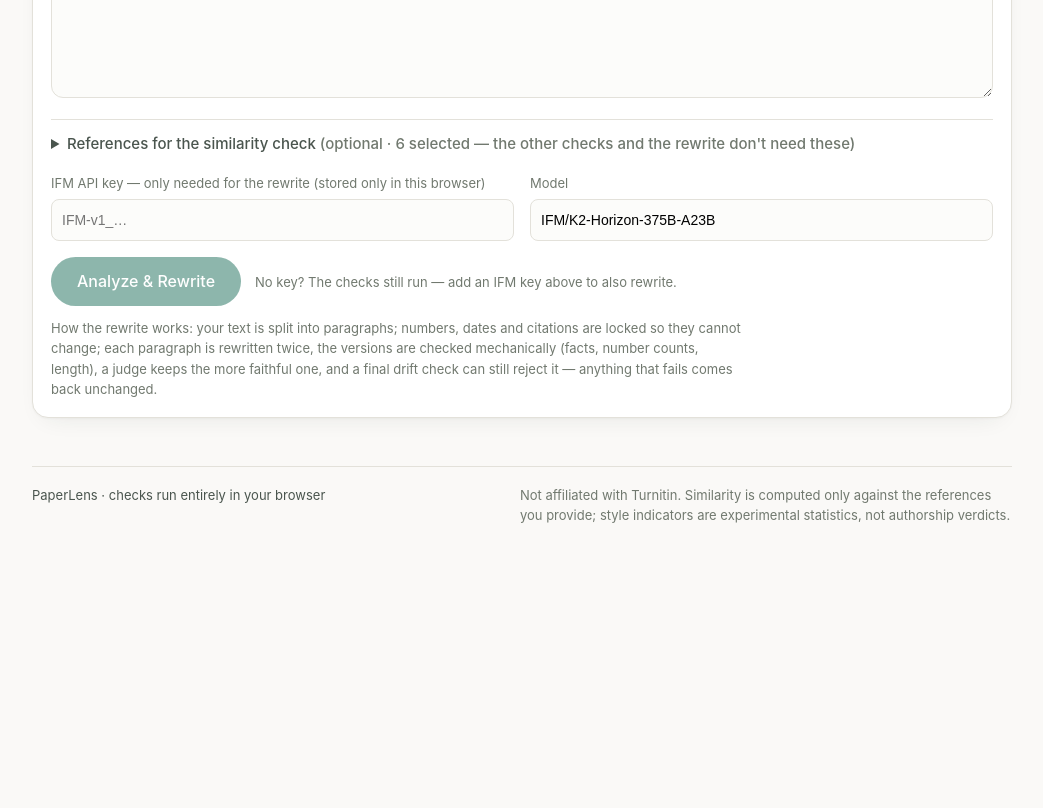
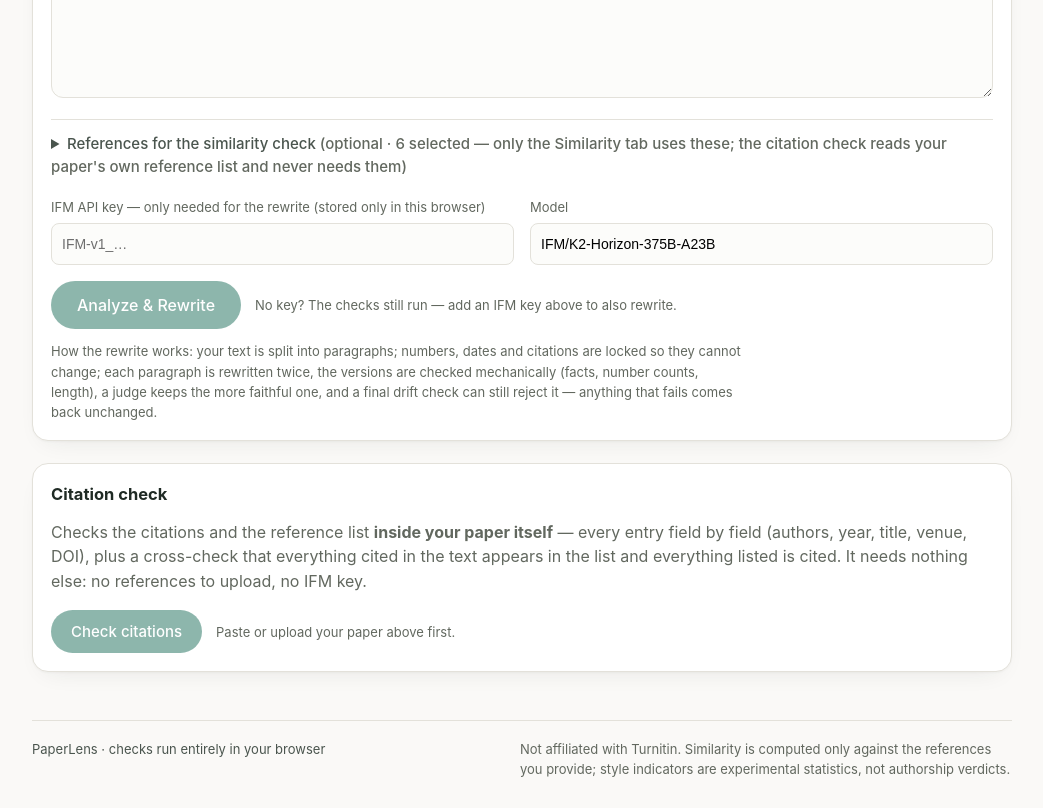
Before and after one commit to rajeevranjanpandey/paperlens, a React (Vite) app: page / in a window 1280 px wide. Shown: the part 740-1548 px from the top of the page, without its empty margins (118-1161 px from the left). Before the commit the page ends 1293 px from the top, so only its background shows below. Built offline with nearby package versions, Linux system fonts and the light colour scheme; a web font is replaced by a local one.

Commit message:
Standalone Citation check section on main page (no references needed); contrast/clipping fixes

```diff
--- a/src/App.tsx
+++ b/src/App.tsx
@@ -60,6 +60,17 @@ export default function App() {
   const [rwConfirm, setRwConfirm] = useState(false);
   const [rwEstimate, setRwEstimate] = useState<{ blocks: number; paragraphs: number; approxCalls: number } | null>(null);
   const rwAbort = useRef<AbortController | null>(null);
+
+  // Standalone citation check: a first-class section on the main page, not
+  // buried inside the post-analysis report. It reads the reference list
+  // inside the paper itself - no similarity references, no IFM key.
+  const [citText, setCitText] = useState<string | null>(null);
+  const citSection = useRef<HTMLElement | null>(null);
+  const runCitationCheck = () => {
+    if (!text.trim()) return;
+    setCitText(text);
+    requestAnimationFrame(() => citSection.current?.scrollIntoView({ behavior: "smooth", block: "start" }));
+  };
 
   const activeRefs = useMemo(() => refs.filter((r) => r.builtin === useSamples || !r.builtin), [refs, useSamples]);
 
@@ -303,7 +314,7 @@ export default function App() {
           )}
           <details className="refs">
             <summary>
-              References for the similarity check <span className="muted">(optional · {activeRefs.length} selected — the other checks and the rewrite don't need these)</span>
+              References for the similarity check <span className="muted">(optional · {activeRefs.length} selected — only the Similarity tab uses these; the citation check reads your paper's own reference list and never needs them)</span>
             </summary>
             <div className="refs-body">
               <label className="check">
@@ -384,6 +395,25 @@ export default function App() {
             </div>
           )}
           {fileNote && <p className={`file-note ${/Could not|no text|scan|not supported|zip/i.test(fileNote) ? "bad" : ""}`} role="status">{fileNote}</p>}
+        </section>
+
+        <section className="citcheck card" aria-labelledby="citcheck-title" ref={citSection}>
+          <div className="hz-panel-head">
+            <span id="citcheck-title" className="hz-panel-title">Citation check</span>
+          </div>
+          <p className="muted">
+            Checks the citations and the reference list <strong>inside your paper itself</strong> — every entry field by field (authors, year, title,
+            venue, DOI), plus a cross-check that everything cited in the text appears in the list and everything listed is cited. It needs nothing
+            else: no references to upload, no IFM key.
+          </p>
+          <div className="run-row">
+            <button type="button" className="btn-primary" onClick={runCitationCheck} disabled={!text.trim() || busy}>
+              Check citations
+            </button>
+            {!text.trim() && <span className="muted small">Paste or upload your paper above first.</span>}
+            {citText != null && citText !== text && <span className="muted small">Your paper changed since this check — run it again to refresh the results.</span>}
+          </div>
+          {citText != null && <Citations text={citText} />}
         </section>
 
         {(rwBusy || rwResult || rwError) && (
@@ -815,7 +845,7 @@ function Citations({ text }: { text: string }) {
 
       {!r.hasReferenceSection ? (
         <p className="empty">
-          No reference list was found. Add one under a “References” or “Bibliography” heading and this tab will check every entry field by field, and cross-check it
+          No reference list was found. Add one under a “References” or “Bibliography” heading and this check will check every entry field by field, and cross-check it
           against the citations in your text.
         </p>
       ) : (
--- a/src/index.css
+++ b/src/index.css
@@ -5,7 +5,7 @@
   --card: #ffffff;
   --ink: #1f2a24;
   --ink-2: #4a554e;
-  --muted: #71796f;
+  --muted: #62685f;
   --line: #e3e1da;
   --accent: #1e6f5c;
   --accent-2: #0f4a3c;
@@ -29,7 +29,9 @@ body {
 h1, h2, h3, h4 { margin: 0; letter-spacing: -0.015em; line-height: 1.15; text-wrap: balance; }
 p { margin: 0; text-wrap: pretty; }
 button { font: inherit; color: inherit; cursor: pointer; }
+html { background: var(--paper); }
 textarea { font: inherit; }
+::placeholder { color: #6e6e6e; opacity: 1; }
 :focus-visible { outline: 2px solid var(--accent); outline-offset: 2px; border-radius: 6px; }
 .tabular { font-variant-numeric: tabular-nums; }
 .muted { color: var(--muted); }
@@ -78,7 +80,7 @@ main { width: min(980px, 100% - 32px); margin: 0 auto; flex: 1; }
 .check { display: flex; align-items: center; gap: 8px; font-size: 14px; color: var(--ink-2); }
 .ref-list { list-style: none; margin: 0; padding: 0; display: grid; gap: 6px; }
 .ref-list li { display: flex; justify-content: space-between; gap: 10px; align-items: center; font-size: 14px; color: var(--ink-2); border-left: 3px solid var(--accent); padding: 2px 0 2px 10px; min-width: 0; }
-.ref-title { overflow: hidden; text-overflow: ellipsis; white-space: nowrap; min-width: 0; flex: 1; }
+.ref-title { min-width: 0; flex: 1; overflow-wrap: anywhere; }
 .ref-add { display: flex; align-items: center; gap: 12px; flex-wrap: wrap; }
 .run-row { display: flex; align-items: center; gap: 14px; margin-top: 16px; }
 
@@ -214,6 +216,8 @@ main { width: min(980px, 100% - 32px); margin: 0 auto; flex: 1; }
 
 /* rewrite (optional, BYO IFM key) */
 .rewrite { margin-top: 22px; padding: 18px; }
+.citcheck { margin-top: 22px; padding: 18px; }
+.citcheck .panel { padding-bottom: 0; }
 .rw-controls { display: flex; flex-wrap: wrap; gap: 16px; margin-top: 14px; align-items: flex-end; }
 .rw-field { display: flex; flex-direction: column; gap: 6px; flex: 1; min-width: 220px; }
 .rw-field input {
```
Also changed, not shown: 1 other file (tests, documents, lock files or other folders).
